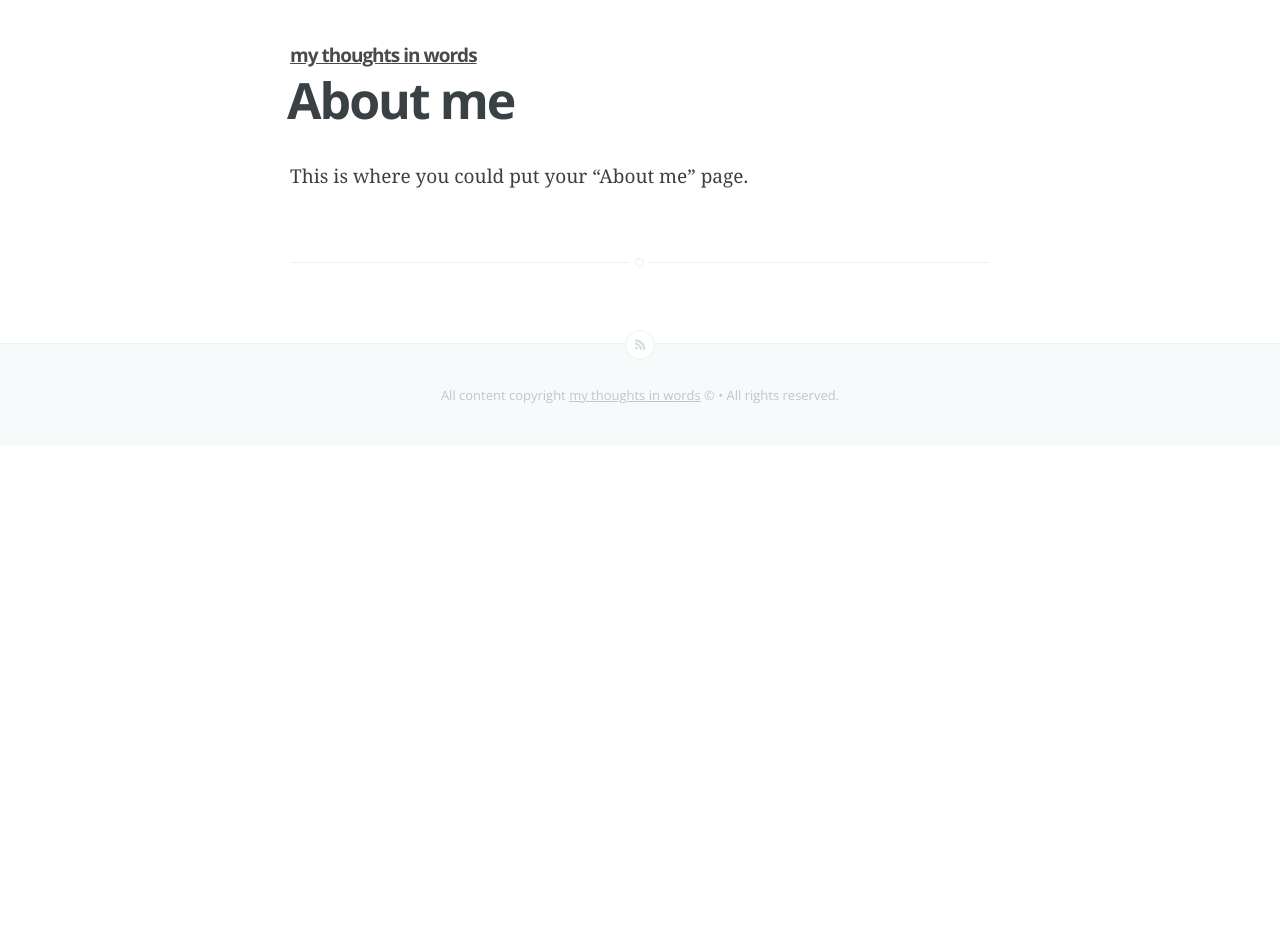
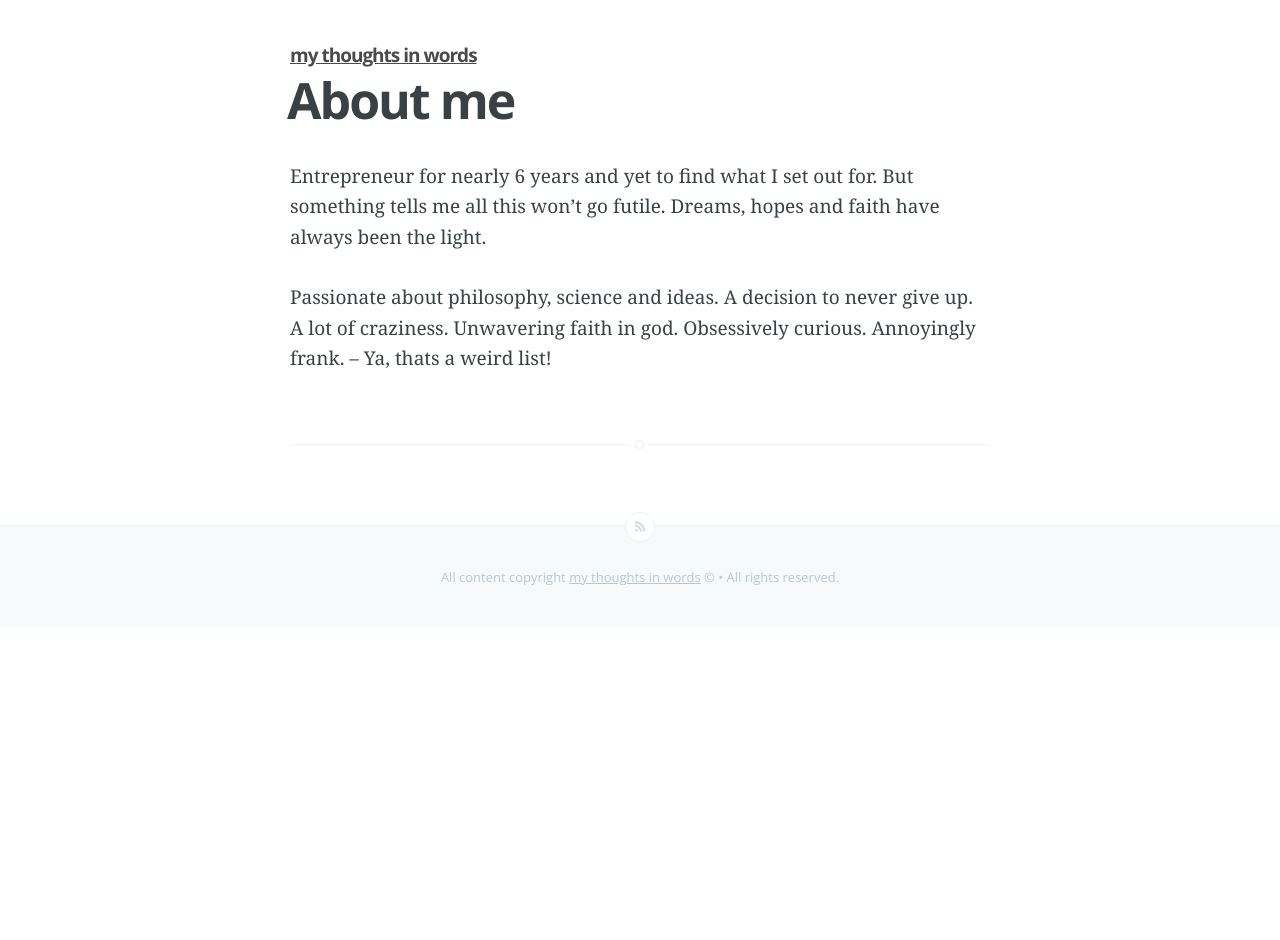
Before and after one commit to jikkujose/JikkuJose.github.io, a Jekyll site: the page built from about.md, in a window 1280 px wide. Built offline with Jekyll 4.4.1, drawn with Linux system fonts in a browser that asks for light colours; Markdown is read by kramdown in place of the engine named in the settings.

Commit message:
updated about me

```diff
--- a/about.md
+++ b/about.md
@@ -3,4 +3,6 @@ layout: page
 title: About me
 ---
 
-This is where you could put your "About me" page.
+Entrepreneur for nearly 6 years and yet to find what I set out for. But something tells me all this won't go futile. Dreams, hopes and faith have always been the light.
+
+Passionate about philosophy, science and ideas. A decision to never give up. A lot of craziness. Unwavering faith in god. Obsessively curious. Annoyingly frank. -- Ya, thats a weird list!
```
